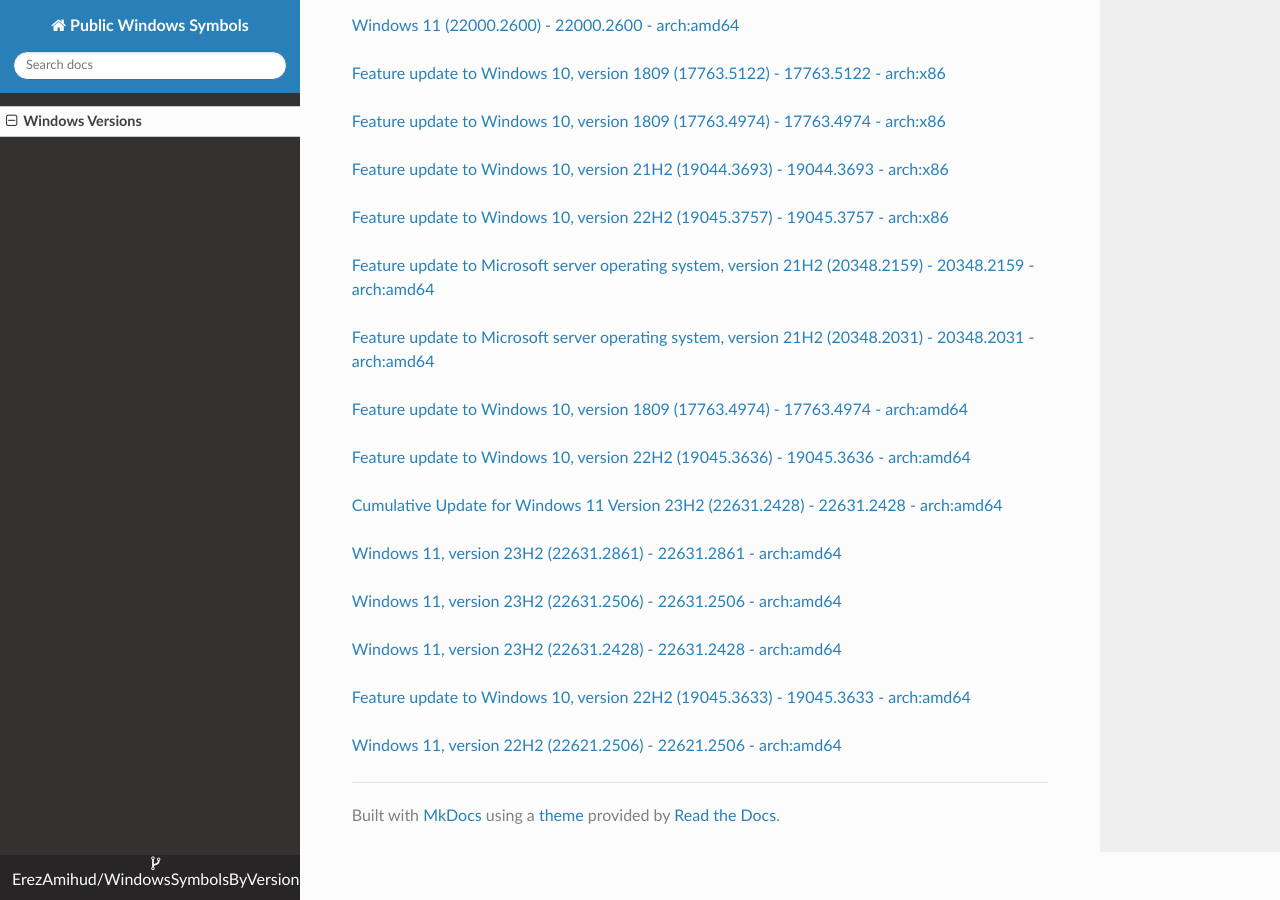
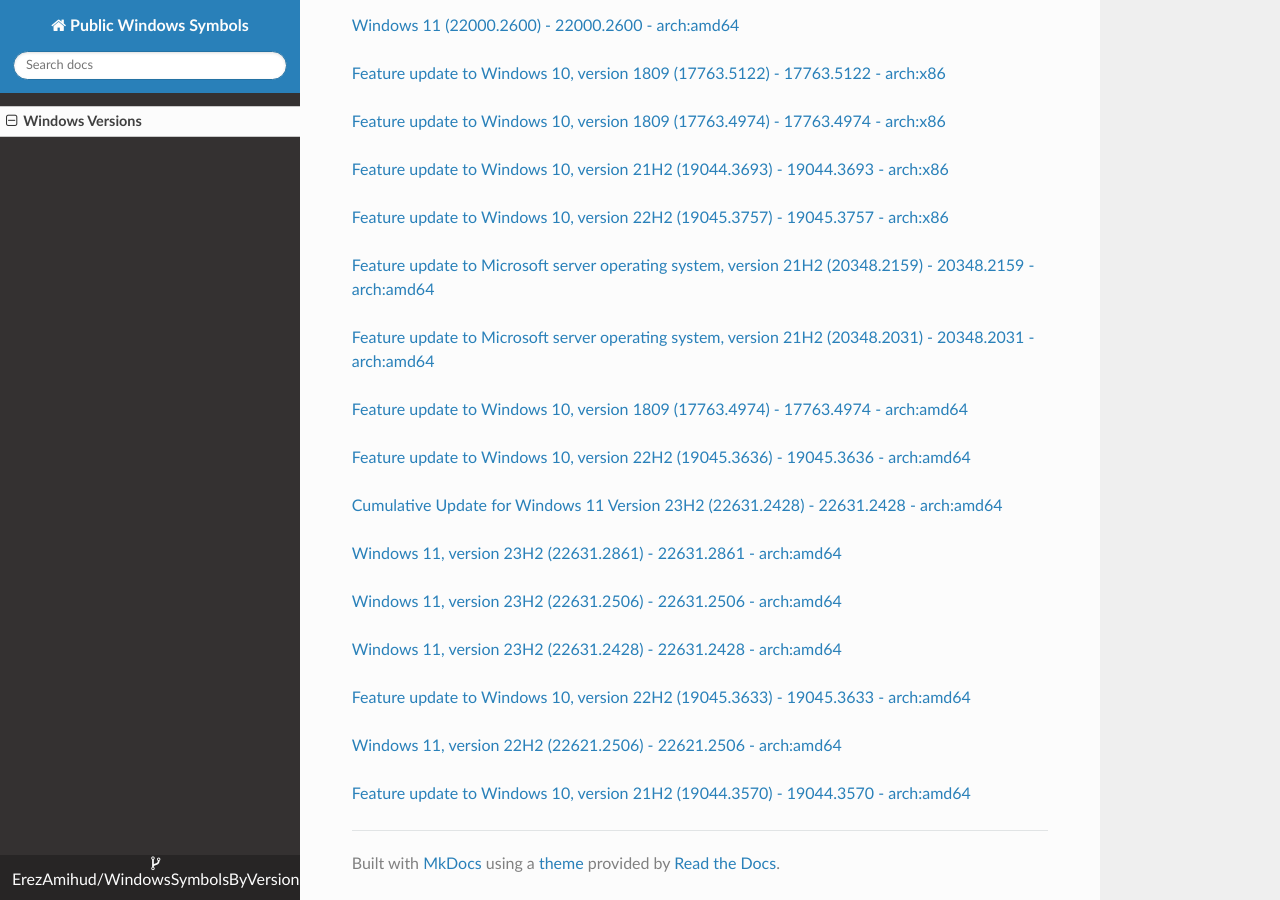
Before and after one commit to ErezAmihud/WindowsSymbolsByVersion, an MkDocs documentation site: the page built from docs/index.md, in a window 1280 px wide and 900 px high, scrolled down 21797 px. Built offline with MkDocs 1.6.1, drawn with Linux system fonts in a browser that asks for light colours; nearby versions of some CDN libraries.

Commit message:
Automated commit, add manifest for 4d5e0561-ce66-4894-9433-fb1624e73190

```diff
--- a/docs/index.md
+++ b/docs/index.md
@@ -1219,3 +1219,6 @@
 
 
 [Windows 11, version 22H2 (22621.2506) - 22621.2506 - arch:amd64](https://github.com/ErezAmihud/WindowsSymbolsByVersion/blob/main/manifests/a15c6186-3840-4a3e-a37e-68da963fbdd0.manifest)
+
+
+[Feature update to Windows 10, version 21H2 (19044.3570) - 19044.3570 - arch:amd64](https://github.com/ErezAmihud/WindowsSymbolsByVersion/blob/main/manifests/4d5e0561-ce66-4894-9433-fb1624e73190.manifest)
```
Also changed, not shown: process_builds.json (+1 -1 lines), 1 other file.
